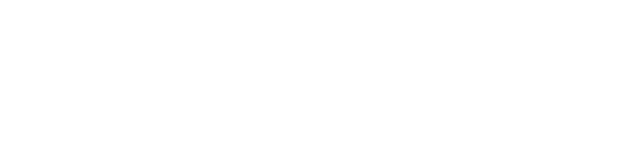
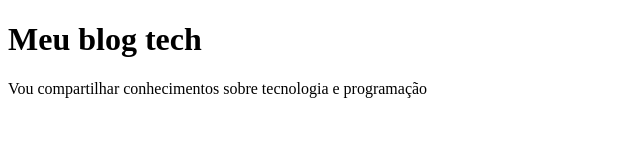
Before and after one commit to paulodrake/PROGRAMACAO-FRONT-END-AGRINHO_PAULO_1NA, a plain HTML site: page index.html in a window 1280 px wide. Shown: the whole page, without its empty margins (0-640 px from the left). Drawn offline with Linux system fonts and the light colour scheme.

Commit message:
insirir <body>

```diff
--- a/index.html
+++ b/index.html
@@ -7,6 +7,7 @@
 <title>Document</title>
 </head>
 <body>
-
+<h1>Meu blog tech</h1>
+<p>Vou compartilhar conhecimentos sobre tecnologia e programação</p>
 </body>
 </html>
```
